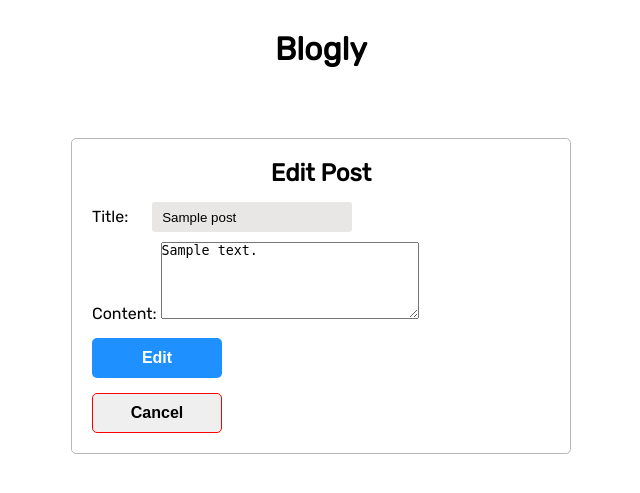
After one commit to agutiernc/sbprojects, a Flask app: page /posts/1/edit in a window 1280 px wide. The commit adds this page. Shown: the top 493 px of the page, without its empty margins (319-959 px from the left). Run offline with Flask 2, Linux system fonts and the light colour scheme; tables that the repository leaves empty hold one stand-in row (values such as "Sample post").

Commit message:
added edit post route and page

```diff
--- a/unit23/flask-blogly-2/app.py
+++ b/unit23/flask-blogly-2/app.py
@@ -144,3 +144,31 @@ def show_post(post_id):
     post = Post.query.get_or_404(post_id)
 
     return render_template('/posts/show.html', post=post)
+
+@app.route('/posts/<int:post_id>/edit')
+def show_post_edit_form(post_id):
+    '''Display form to edit post'''
+
+    post = Post.query.get_or_404(post_id)
+
+    return render_template('/posts/edit.html', post=post)
+
+@app.route('/posts/<int:post_id>/edit', methods=['POST'])
+def edit_post(post_id):
+    '''Edit a post'''
+
+    # get post info
+    post = Post.query.get_or_404(post_id)
+
+    # grab data from form
+    post.title = request.form['title']
+    post.content = request.form['content']
+
+    # add and commit to db
+    db.session.add(post)
+    db.session.commit()
+
+    # inform user post was successfully updated
+    flash(f"Post '{post.title}' was updated.")
+
+    return redirect(f'/posts/{post_id}')
--- a/unit23/flask-blogly-2/static/style.css
+++ b/unit23/flask-blogly-2/static/style.css
@@ -138,7 +138,7 @@ input {
 }
 
 .notification {
-  border-radius: 5px;
+  text-align: center;
   margin: 20px auto;
   padding: 10px;
   width: 600px;
--- /dev/null
+++ b/unit23/flask-blogly-2/templates/posts/edit.html
@@ -0,0 +1,23 @@
+{% extends 'base.html' %}
+
+{% block content %}
+
+<h2>Edit Post</h2>
+
+<form method="POST">
+  <p>
+    Title:
+    <input type="text" name="title" value="{{ post.title }}">
+  </p>
+  <p>
+    Content:
+    <textarea name="content" cols="30" rows="5">{{ post.content }}</textarea>
+  </p>
+  <button class="edit-btn">Edit</button>
+</form>
+
+<a href="/users/{{ post.user.id }}">
+  <button class="cancel-btn">Cancel</button>
+</a>
+
+{% endblock %}
--- a/unit23/flask-blogly-2/templates/posts/show.html
+++ b/unit23/flask-blogly-2/templates/posts/show.html
@@ -14,7 +14,9 @@
   <a href="/users/{{ post.user.id }}">
     <button class="cancel-btn">Cancel</button>
   </a>
-  <button class="edit-btn">Edit</button>
+  <a href="/posts/{{ post.id }}/edit">
+    <button class="edit-btn">Edit</button>
+  </a>
   <button class="delete-btn">Delete</button>
 </div>
 
```
